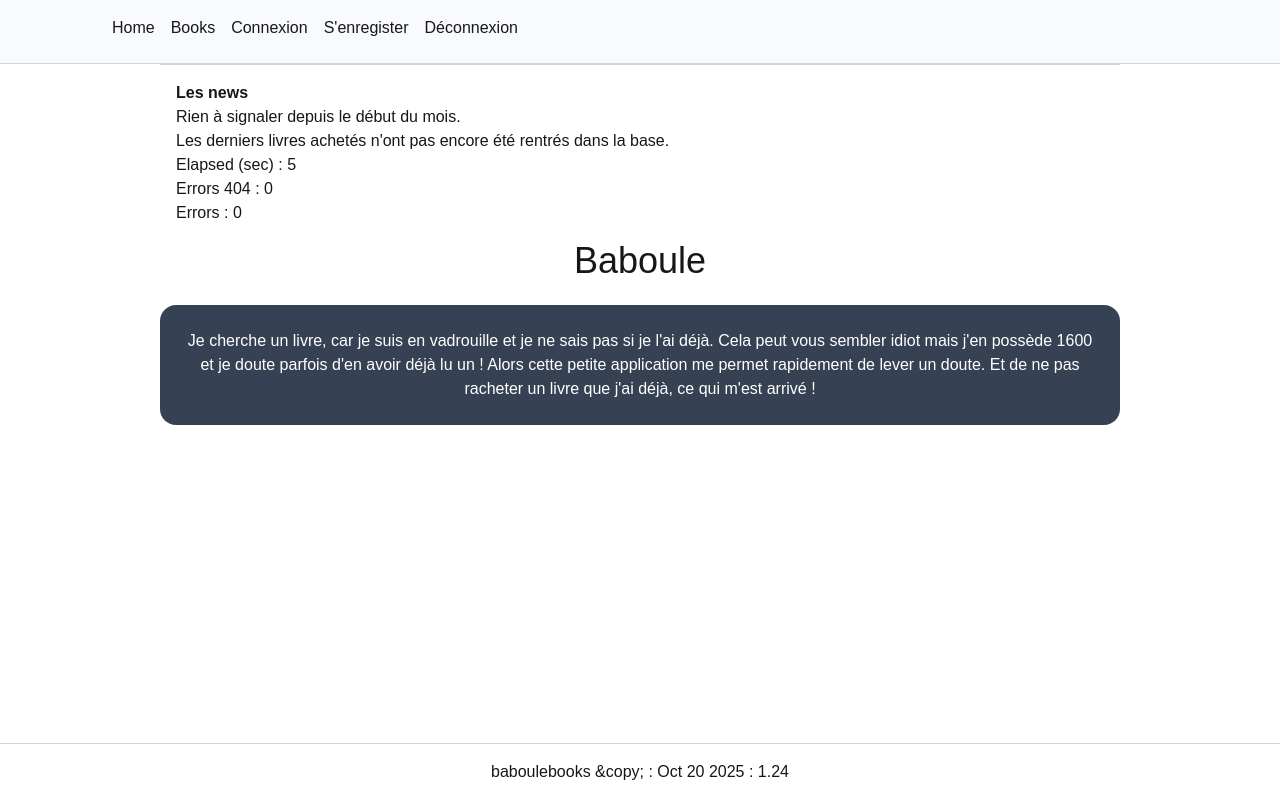
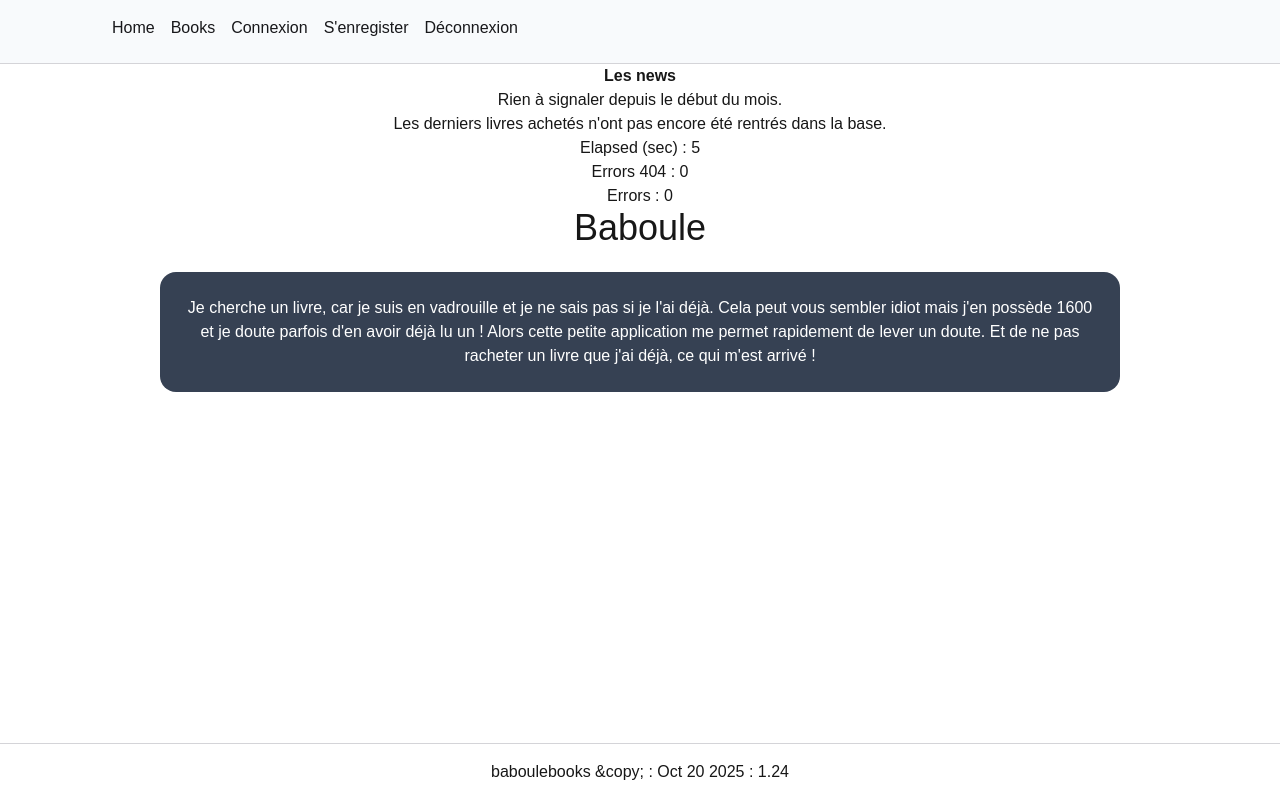
Before and after one commit to yves40/baboulebooksweb, a Next.js app in the folder babweb/: page / in a window 1280 px wide. Built offline with nearby package versions, Linux system fonts and the light colour scheme.

Commit message:
css class names

```diff
--- a/babweb/src/app/globals.css
+++ b/babweb/src/app/globals.css
@@ -36,21 +36,21 @@ body {
 .nav__div {
   @apply max-w-6xl mx-auto px-12 flex py-4;
 }
-.header {
-  margin-top: var(--menuheight);
+.news {
   @apply w-full;
 }
-.header__div {
+.news__div {
   @apply text-center bg-white p-4 border-t border-t-zinc-300;
 }
-.header__div--left {
+.news__div--left {
   @apply text-left bg-white p-4 border-t border-t-zinc-300;
 }
-.header__div--right {
+.news__div--right {
   @apply text-right bg-white p-4 border-t border-t-zinc-300;
 }
 .page__container {
-  @apply  mx-auto text-center w-[30rem]
+  margin-top: var(--menuheight);
+  @apply mx-auto text-center w-[30rem]
       sm:w-[40rem]
       md:w-[50rem]
       lg:w-[60rem];
@@ -60,3 +60,10 @@ body {
   @apply fixed z-10 w-full
     text-center bg-white p-4 border-t border-t-zinc-300;
 }
+.form__label {
+  @apply block mb-2 text-gray-700 font-semibold;
+}
+/* Register page */
+.form__input {
+  @apply w-full mb-4 p-4 focus:outline-slate-400 border rounded;
+}
--- a/babweb/src/app/not-found.jsx
+++ b/babweb/src/app/not-found.jsx
@@ -12,7 +12,7 @@ export default function notfound() {
   }, []);
 
   return (
-    <div className="header">
+    <div className="news">
         <h1 className=" text-4xl py-4">404 - Not found</h1>
         <p className="mb-2 text-red-500 ">La page demandée n'a pas été trouvée</p>
         <p className="my-4 text-gray-700 px-8">Contactez l'administrateur au 06.88.33.55.66<br/>
--- a/babweb/src/app/page.jsx
+++ b/babweb/src/app/page.jsx
@@ -6,7 +6,7 @@ export default function Home() {
     <div>
           <Header></Header>
           <h1 className="text-4xl mb-6">Baboule</h1>
-        <p className=" p-6 text-white bg-gray-700  border-0 rounded-2xl">
+          <p className=" mx-auto p-6 text-white bg-gray-700 text-center border-0 rounded-2xl">
             Je cherche un livre, car je suis en vadrouille et je ne sais pas si je l'ai déjà.
             Cela peut vous sembler idiot mais j'en possède 1600 et je doute parfois d'en avoir déjà lu un !
             Alors cette petite application me permet rapidement de lever un doute.
```
Lines whose indentation alone changed are shown as unchanged.
